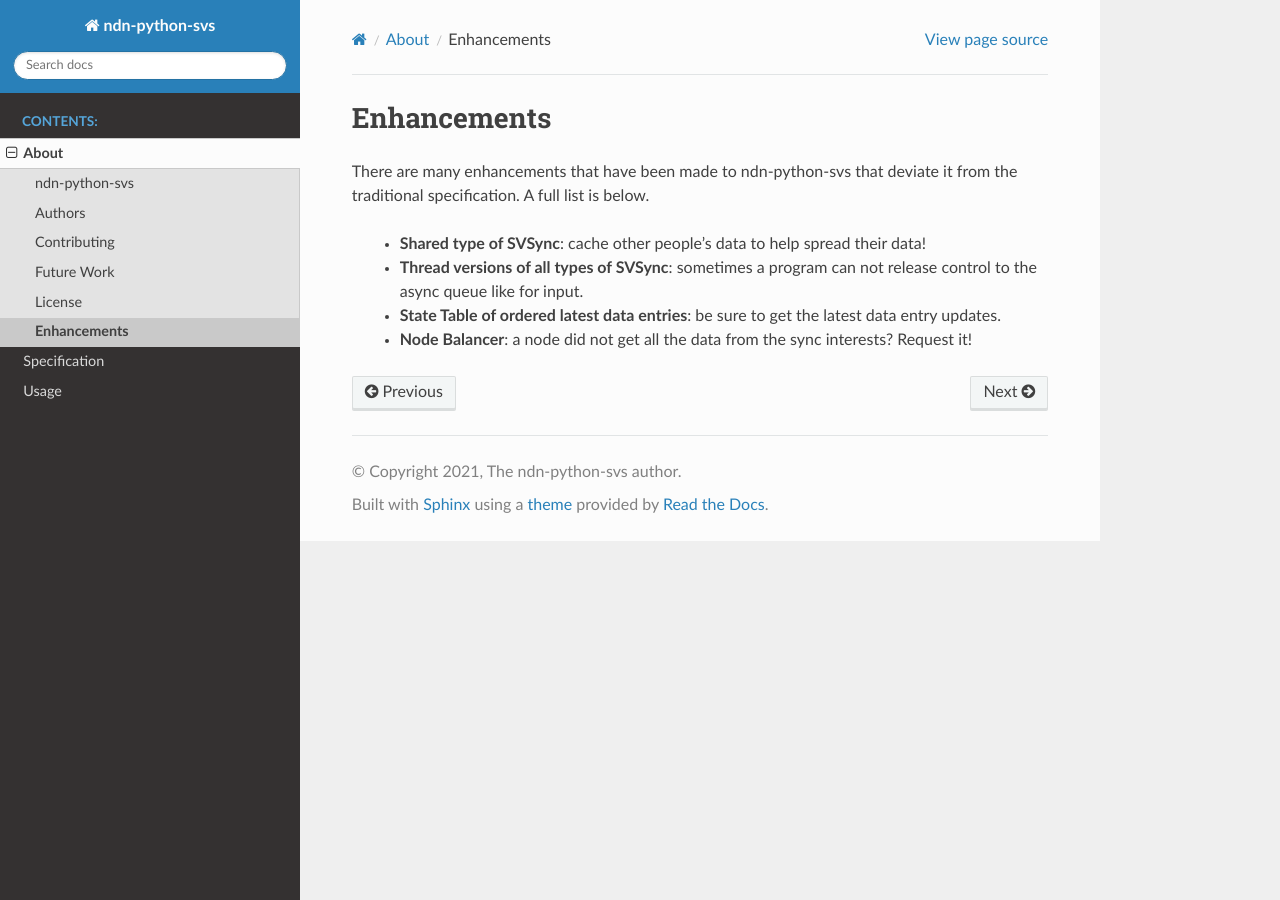
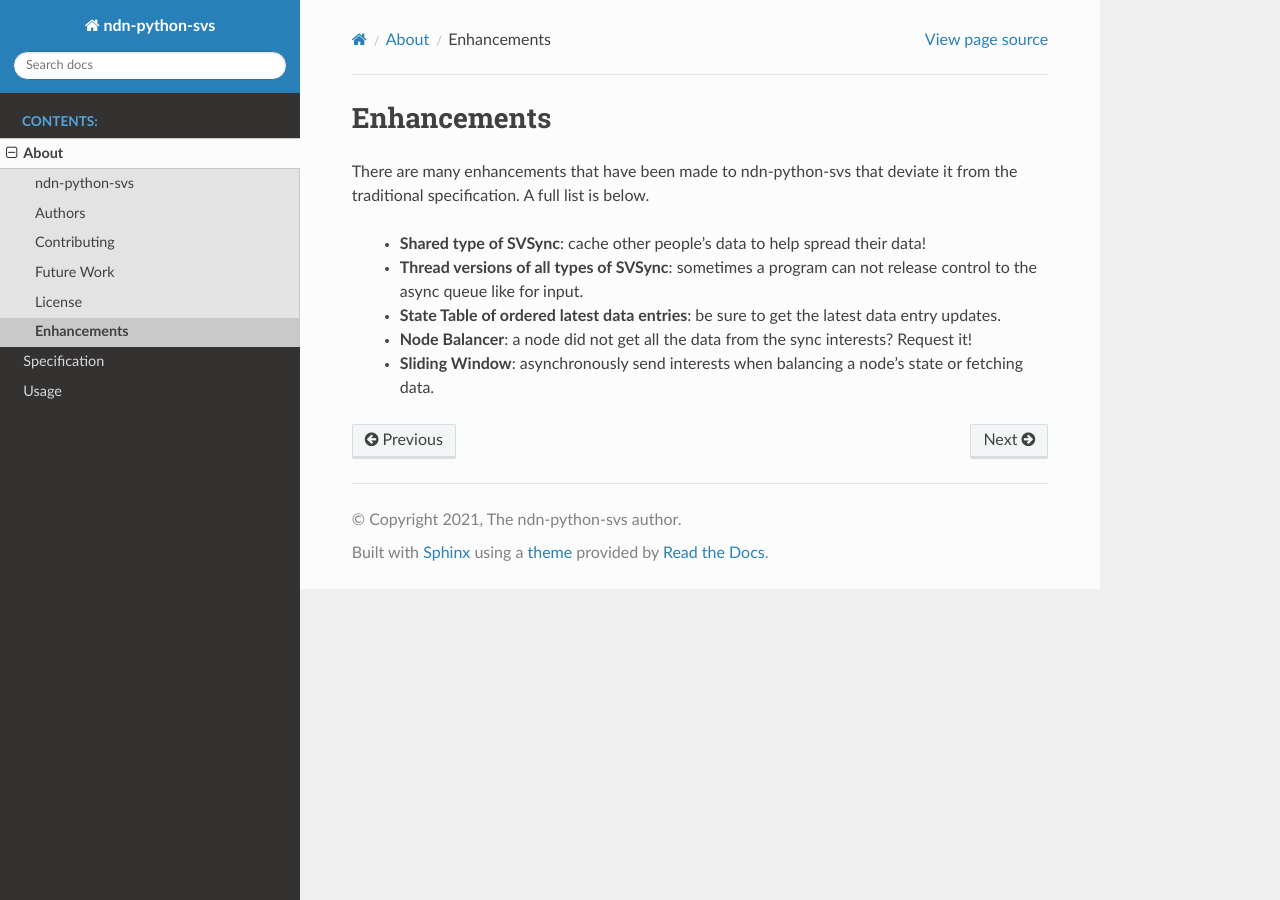
Before and after one commit to justincpresley/ndn-python-svs, a Sphinx documentation site: the page built from docs/src/about/enhancements.rst, in a window 1280 px wide. Built offline with Sphinx 7.4.7 and the Read the Docs theme 2.0.0, drawn with Linux system fonts in a browser that asks for light colours.

Commit message:
update docs

```diff
--- a/docs/src/about/enhancements.rst
+++ b/docs/src/about/enhancements.rst
@@ -8,3 +8,4 @@ A full list is below.
     * **Thread versions of all types of SVSync**: sometimes a program can not release control to the async queue like for input.
     * **State Table of ordered latest data entries**: be sure to get the latest data entry updates.
     * **Node Balancer**: a node did not get all the data from the sync interests? Request it!
+    * **Sliding Window**: asynchronously send interests when balancing a node's state or fetching data.
```
